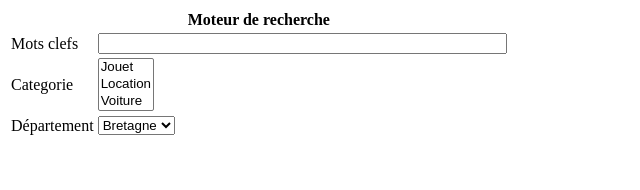
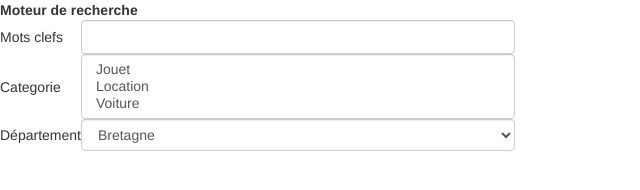
Before and after one commit to lihescheriet/Shool, a plain HTML site: page recherche.html in a window 1280 px wide. Shown: the whole page, without its empty margins (0-640 px from the left). Drawn offline with nearby package versions, Linux system fonts and the light colour scheme.

Commit message:
Update recherche.html

```diff
--- a/recherche.html
+++ b/recherche.html
@@ -10,7 +10,9 @@
         <title></title>
         <meta name="description" content="">
         <meta name="viewport" content="width=device-width, initial-scale=1">
-        <link rel="stylesheet" href="">
+        <link rel="stylesheet" href="https://maxcdn.bootstrapcdn.com/bootstrap/3.3.7/css/bootstrap.min.css">
+        <script src="https://ajax.googleapis.com/ajax/libs/jquery/1.12.4/jquery.min.js"></script>
+        <script src="https://maxcdn.bootstrapcdn.com/bootstrap/3.3.7/js/bootstrap.min.js"></script>
     </head>
     <body>
         <!--[if lt IE 7]>
@@ -24,11 +26,11 @@
             </thead>
             <tr>
                 <td>Mots clefs</td>
-                <td><input type="Mot clefs" name="motclef" value="" size="48" /></td>
+                <td><input class="form-control" type="Mot clefs" name="motclef" value="" size="48" /></td>
             </tr>
             <tr>
                 <td>Categorie</td>
-                <td><select name="#" size="3" multiple="1">
+                <td><select class="form-control" name="#" size="3" multiple="1">
                     <option value="Jouet">Jouet</option>
                     <option value="location">Location</option>
                     <option value="voiture">Voiture</option>
@@ -37,7 +39,7 @@
             </tr>
             <tr>
                 <td>Département</td>
-                <td><select name="departement" size="1">
+                <td><select class="form-control" name="departement" size="1">
                     <option value="ilfaitfroid">Bretagne</option>
                     <option value="il fait Chaud">Bretagne</option>
                     <option value="alcoolique">Bretagne</option>
```
